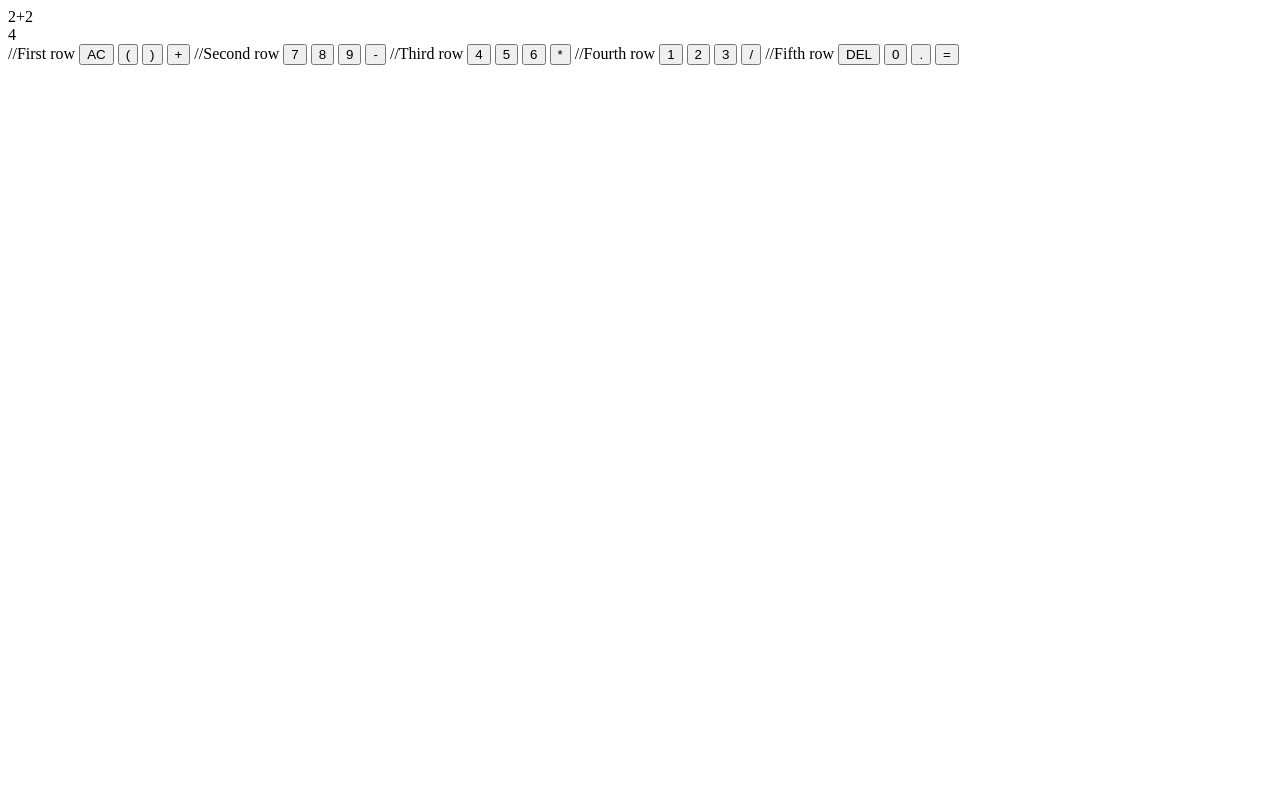
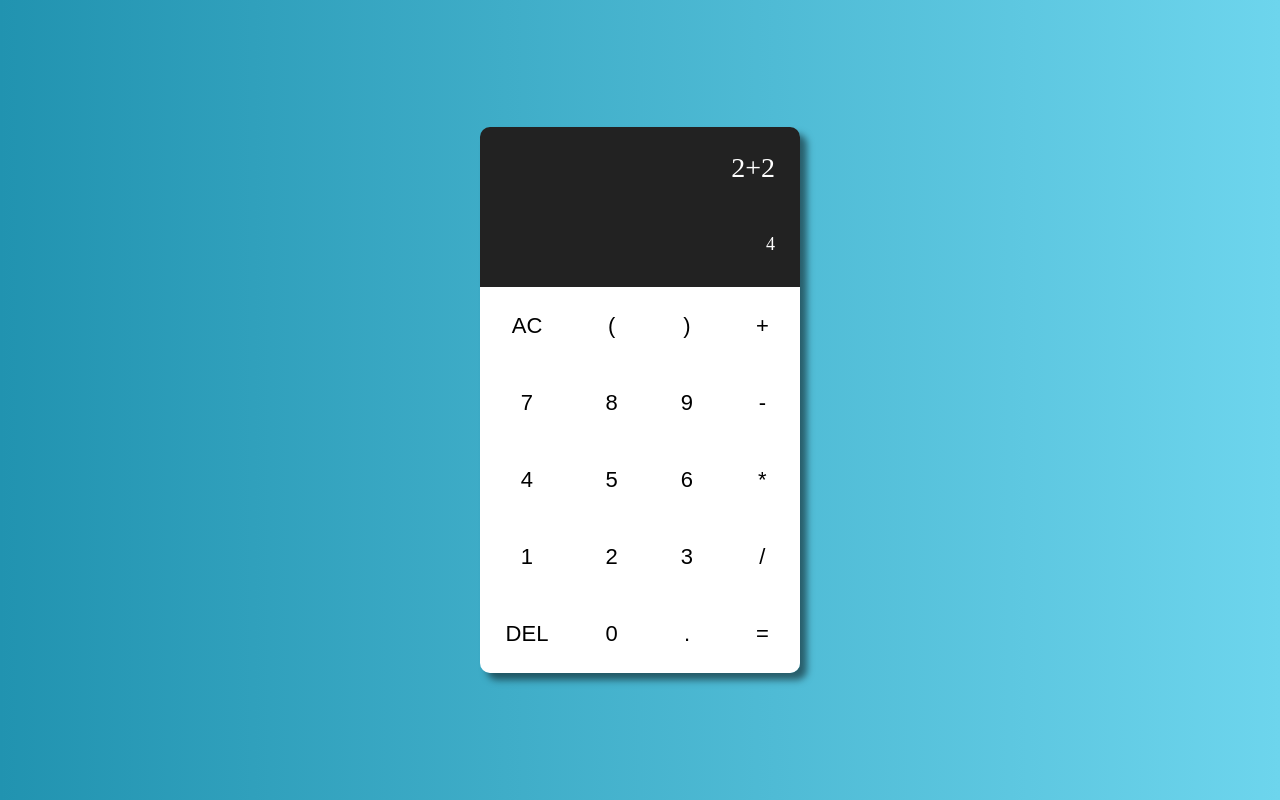
Before and after one commit to subhwhoo/Javascript-Projects, a plain HTML site: page Calculator2/index.html in a window 1280 px wide. Drawn offline with Linux system fonts and the light colour scheme.

Commit message:
Styled Calculator

```diff
--- a/Calculator2/index.html
+++ b/Calculator2/index.html
@@ -6,6 +6,7 @@
           content="width=device-width, user-scalable=no, initial-scale=1.0, maximum-scale=1.0, minimum-scale=1.0">
     <meta http-equiv="X-UA-Compatible" content="ie=edge">
     <title>Calculator</title>
+  <link rel="stylesheet" href="style.css">
 </head>
 <body>
     <div class="calculator">
@@ -14,32 +15,33 @@
         <div class="result">4</div>
       </div>
       <div class="input">
-        //First row
+<!--        First row-->
         <button>AC</button>
         <button>(</button>
         <button>)</button>
         <button>+</button>
-        //Second row
+<!--        Second row-->
         <button>7</button>
         <button>8</button>
         <button>9</button>
         <button>-</button>
-        //Third row
+<!--        Third row-->
         <button>4</button>
         <button>5</button>
         <button>6</button>
         <button>*</button>
-        //Fourth row
+<!--        Fourth row-->
         <button>1</button>
         <button>2</button>
         <button>3</button>
         <button>/</button>
-        //Fifth row
+<!--        Fifth row-->
         <button>DEL</button>
         <button>0</button>
         <button>.</button>
         <button>=</button>
       </div>
     </div>
+    <script src="./app.js"></script>
 </body>
 </html>
--- a/Calculator2/style.css
+++ b/Calculator2/style.css
@@ -0,0 +1,73 @@
+*{
+    margin: 0;
+    padding: 0;
+    box-sizing: border-box;
+}
+
+body{
+    height: 100vh;
+    background: linear-gradient(to right, #2193b0, #6dd5ed);
+    display: flex;
+    justify-content: center;
+    align-items: center;
+}
+
+.calculator{
+    width:25%;
+    border-radius: 10px;
+    overflow: hidden;
+    text-align: right;
+    box-shadow: 7px 7px 7px rgba(0,0,0,0.5);
+}
+
+.display{
+    width: 100%;
+    height: 20vh;
+    background: #222222;
+    color: #ffffff;
+}
+
+.input{
+    display: grid;
+    grid-template-columns: repeat(4, 1fr);
+
+}
+
+button{
+    background-color: #ffffff;
+    border: none;
+    padding: 1.6rem;
+    font-size:22px;
+    transition: all 0.3s ease-in-out;
+}
+
+button:hover{
+    font-weight: bold;
+}
+
+.output{
+    font-size: 28px;
+    padding: 25px;
+}
+
+.result{
+    font-size: 18px;
+    padding: 25px;
+}
+
+@keyframes big {
+    0%{
+        font-size: 18px;
+    }
+    100%{
+        font-size: 30px;
+    }
+}
+@keyframes small {
+    0%{
+        font-size: 28px;
+    }
+    100%{
+        font-size: 18px;
+    }
+}
```
